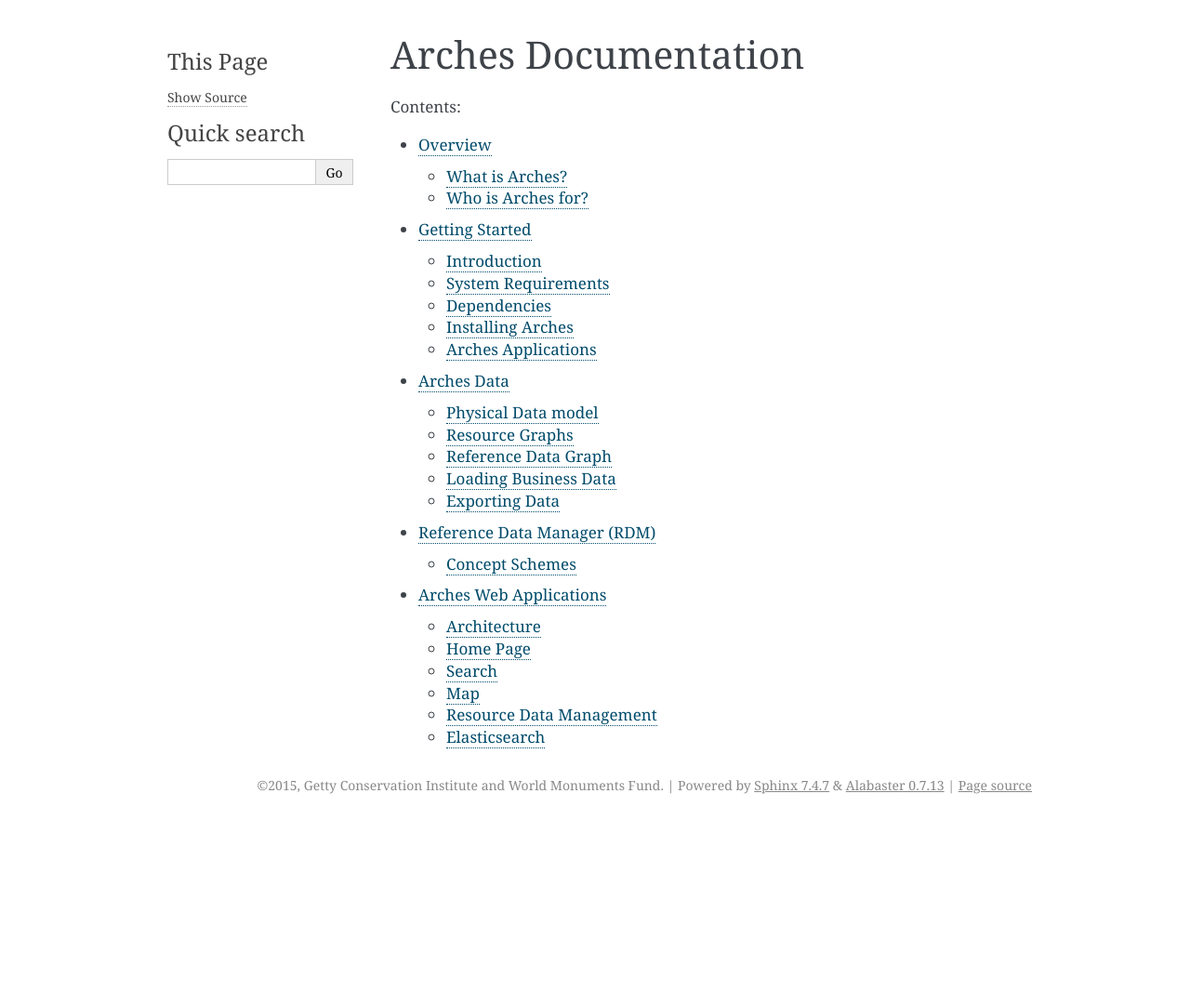
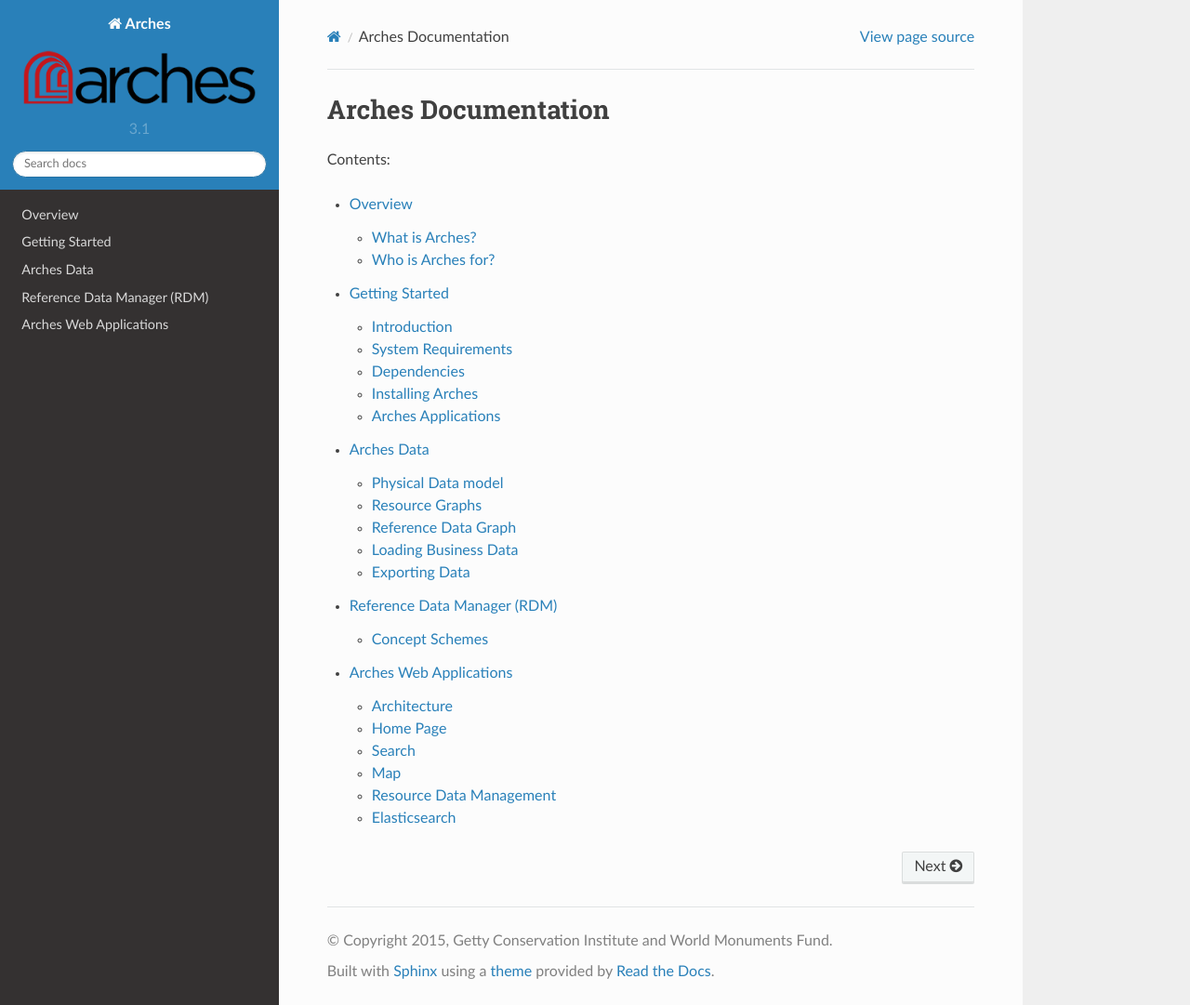
Before and after one commit to archesproject/arches-docs, a Sphinx documentation site: the page built from docs/index.txt, in a window 1280 px wide and 1081 px high. Shown: the whole window at 93% size. Built offline with Sphinx 7.4.7 and the Read the Docs theme 2.0.0, drawn with Linux system fonts in a browser that asks for light colours.

Commit message:
update conf, add logo and favicon, add _static dir

```diff
--- a/docs/conf.py
+++ b/docs/conf.py
@@ -30,7 +30,9 @@
 # Add any Sphinx extension module names here, as strings. They can be
 # extensions coming with Sphinx (named 'sphinx.ext.*') or your custom
 # ones.
-extensions = []
+extensions = [
+    # 'sphinx.ext.autosectionlabel',
+]
 
 # Add any paths that contain templates here, relative to this directory.
 templates_path = ['_templates']
@@ -54,9 +56,9 @@
 # built documents.
 #
 # The short X.Y version.
-version = '3.0'
+version = '3.1'
 # The full version, including alpha/beta/rc tags.
-release = '3.0'
+release = '3.1.2'
 
 # The language for content autogenerated by Sphinx. Refer to documentation
 # for a list of supported languages.
@@ -100,7 +102,7 @@
 #keep_warnings = False
 
 # If true, `todo` and `todoList` produce output, else they produce nothing.
-todo_include_todos = False
+todo_include_todos = True
 
 
 # -- Options for HTML output ----------------------------------------------
@@ -117,21 +119,31 @@
 # Add any paths that contain custom themes here, relative to this directory.
 #html_theme_path = []
 
+# USING THIS THEME LOCALLY
+# https://github.com/snide/sphinx_rtd_theme#using-this-theme-locally-then-building-on-read-the-docs
+# on_rtd is whether we are on readthedocs.org, this line of code grabbed from docs.readthedocs.org
+on_rtd = os.environ.get('READTHEDOCS', None) == 'True'
+
+if not on_rtd:
+    import sphinx_rtd_theme
+    html_theme = 'sphinx_rtd_theme'
+    html_theme_path = [sphinx_rtd_theme.get_html_theme_path()]
+
 # The name for this set of Sphinx documents.  If None, it defaults to
 # "<project> v<release> documentation".
-#html_title = None
+html_title = "{}".format(release)
 
 # A shorter title for the navigation bar.  Default is the same as html_title.
 #html_short_title = None
 
 # The name of an image file (relative to this directory) to place at the top
 # of the sidebar.
-#html_logo = None
+html_logo = 'images/arches-logo.png'
 
 # The name of an image file (within the static path) to use as favicon of the
 # docs.  This file should be a Windows icon file (.ico) being 16x16 or 32x32
 # pixels large.
-#html_favicon = None
+html_favicon = 'images/favicon.ico'
 
 # Add any paths that contain custom static files (such as style sheets) here,
 # relative to this directory. They are copied after the builtin static files,
@@ -199,7 +211,7 @@
 #html_search_scorer = 'scorer.js'
 
 # Output file base name for HTML help builder.
-htmlhelp_basename = 'Arches3doc'
+htmlhelp_basename = 'arches_docs'
 
 # -- Options for LaTeX output ---------------------------------------------
 
@@ -221,7 +233,7 @@
 # (source start file, target name, title,
 #  author, documentclass [howto, manual, or own class]).
 latex_documents = [
-  (master_doc, 'Arches3.tex', u'Arches3 Documentation',
+  (master_doc, 'Arches.tex', u'Arches Documentation',
    u'Farallon Geographics, Inc.', 'manual'),
 ]
 
@@ -251,7 +263,7 @@
 # One entry per manual page. List of tuples
 # (source start file, name, description, authors, manual section).
 man_pages = [
-    (master_doc, 'arches3', u'Arches3 Documentation',
+    (master_doc, 'arches', u'Arches Documentation',
      [author], 1)
 ]
 
@@ -265,8 +277,8 @@
 # (source start file, target name, title, author,
 #  dir menu entry, description, category)
 texinfo_documents = [
-  (master_doc, 'Arches3', u'Arches3 Documentation',
-   author, 'Arches3', 'One line description of project.',
+  (master_doc, 'Arches', u'Arches Documentation',
+   author, 'Arches', 'One line description of project.',
    'Miscellaneous'),
 ]
 
```
Also changed, not shown: docs/images/arches-logo.png (added), docs/images/favicon.ico (added), 1 other file.
